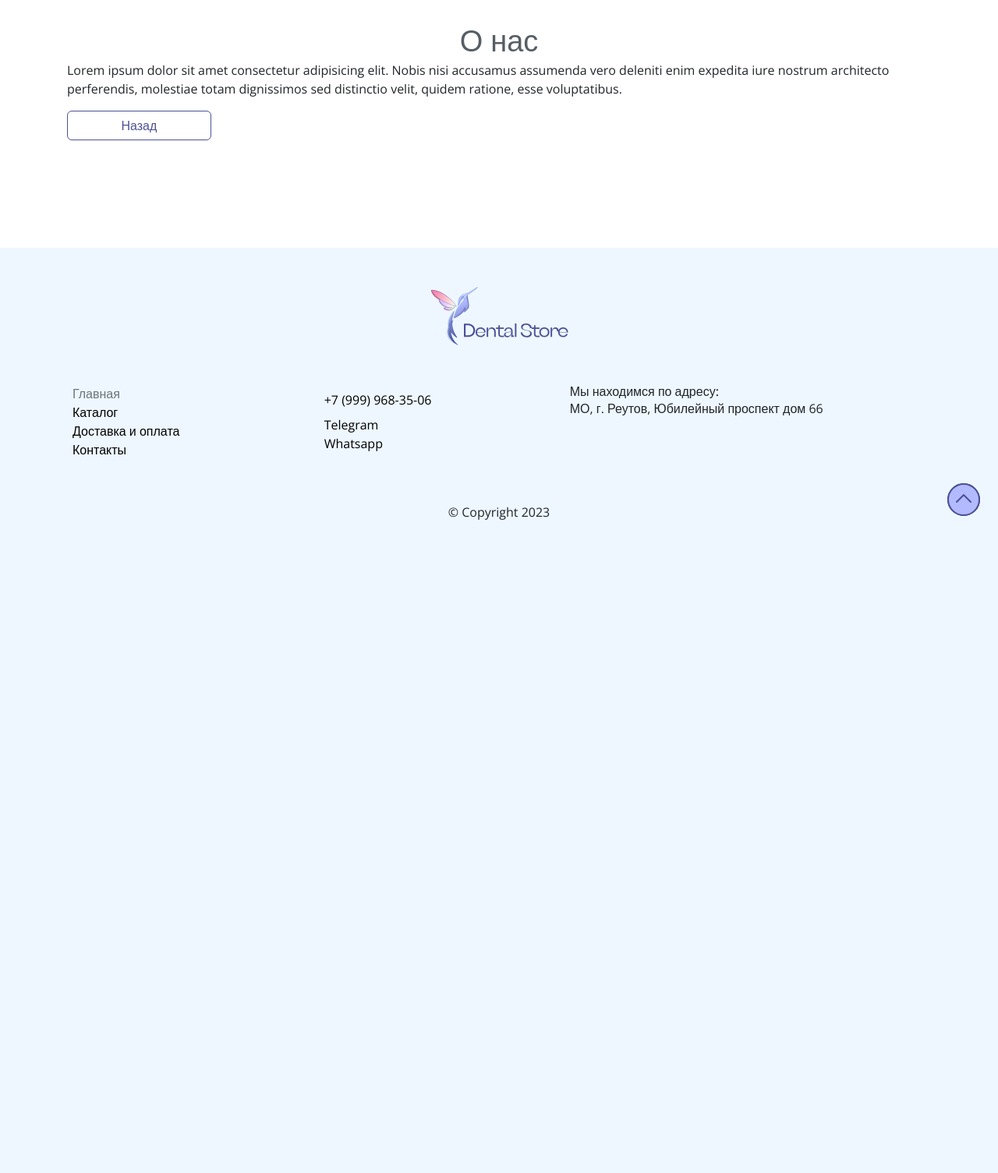
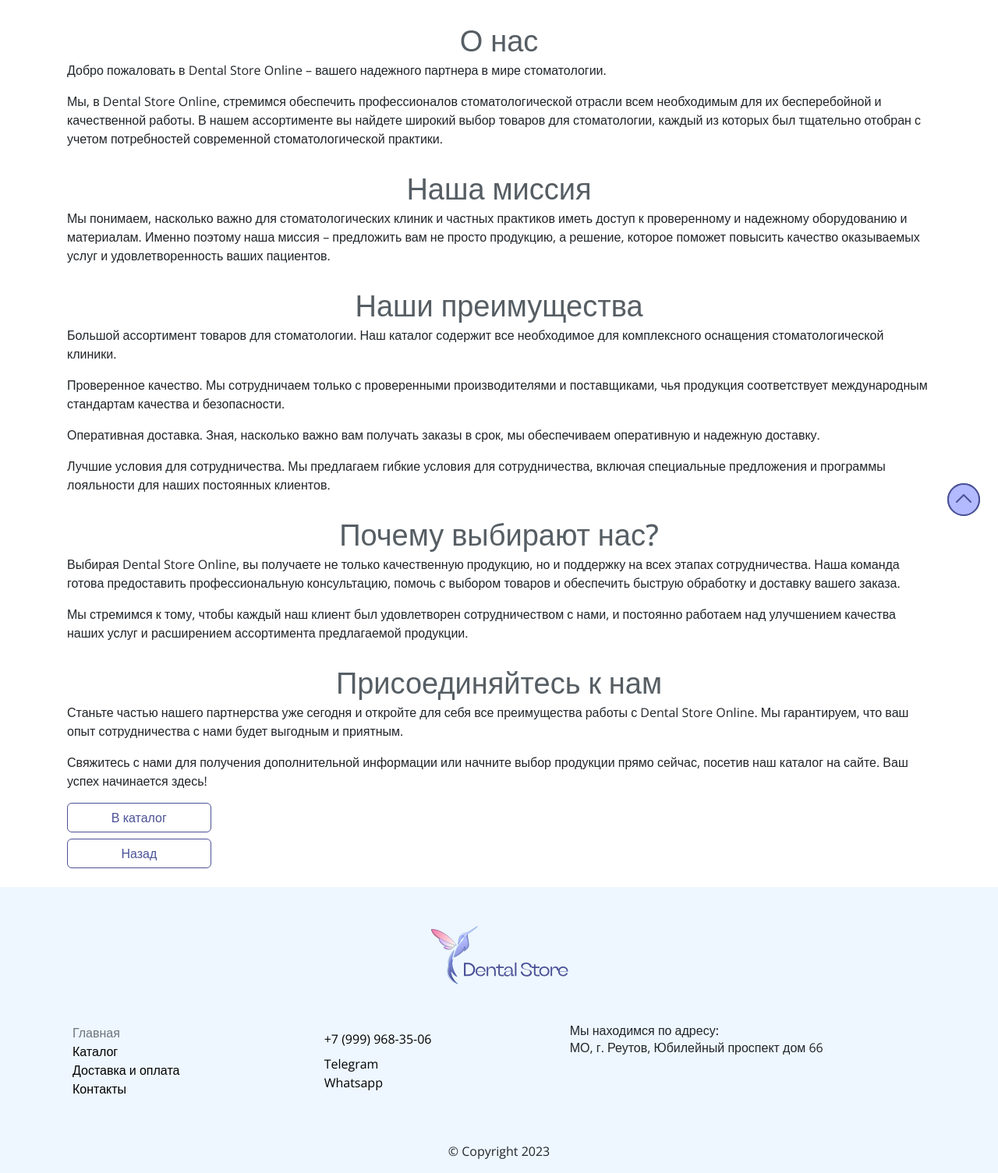
Before and after one commit to a-krasilskaya/dentalstore, a Django app: page /about/ in a window 1280 px wide. Shown: the part 115-1620 px from the top of the page at 78% size. Before the commit the page ends 782 px from the top, so only its background shows below. Run offline with Django 4.2, Linux system fonts and the light colour scheme; some libraries are stand-ins or nearby versions.

Commit message:
Add text about

```diff
--- a/dentalstore/app/templates/app/about.html
+++ b/dentalstore/app/templates/app/about.html
@@ -6,11 +6,24 @@
 
 <div class="container p-3">
     <h2 class="h2-title pt-3">О нас</h2>
-    <p>Lorem ipsum dolor sit amet consectetur adipisicing elit.
-        Nobis nisi accusamus assumenda vero deleniti enim expedita iure nostrum architecto perferendis,
-        molestiae totam dignissimos sed distinctio velit, quidem ratione, esse voluptatibus.  </p>
-    <div class="col-3 col-md-2">
-        <a href="javascript:history.back()" class="button btn return-store d-block">Назад</a>
+    <p>Добро пожаловать в Dental Store Online – вашего надежного партнера в мире стоматологии.</p>
+    <p>Мы, в Dental Store Online, стремимся обеспечить профессионалов стоматологической отрасли всем необходимым для их бесперебойной и качественной работы. В нашем ассортименте вы найдете широкий выбор товаров для стоматологии, каждый из которых был тщательно отобран с учетом потребностей современной стоматологической практики.</p>
+    <h2 class="h2-title pt-3">Наша миссия</h2>
+    <p>Мы понимаем, насколько важно для стоматологических клиник и частных практиков иметь доступ к проверенному и надежному оборудованию и материалам. Именно поэтому наша миссия – предложить вам не просто продукцию, а решение, которое поможет повысить качество оказываемых услуг и удовлетворенность ваших пациентов.</p>
+    <h2 class="h2-title pt-3">Наши преимущества</h2>
+    <p>Большой ассортимент товаров для стоматологии. Наш каталог содержит все необходимое для комплексного оснащения стоматологической клиники.</p>
+    <p>Проверенное качество. Мы сотрудничаем только с проверенными производителями и поставщиками, чья продукция соответствует международным стандартам качества и безопасности.</p>
+    <p>Оперативная доставка. Зная, насколько важно вам получать заказы в срок, мы обеспечиваем оперативную и надежную доставку. </p>
+    <p>Лучшие условия для сотрудничества. Мы предлагаем гибкие условия для сотрудничества, включая специальные предложения и программы лояльности для наших постоянных клиентов.</p>
+    <h2 class="h2-title pt-3">Почему выбирают нас?</h2>
+    <p>Выбирая Dental Store Online, вы получаете не только качественную продукцию, но и поддержку на всех этапах сотрудничества. Наша команда готова предоставить профессиональную консультацию, помочь с выбором товаров и обеспечить быструю обработку и доставку вашего заказа.</p>
+    <p>Мы стремимся к тому, чтобы каждый наш клиент был удовлетворен сотрудничеством с нами, и постоянно работаем над улучшением качества наших услуг и расширением ассортимента предлагаемой продукции.</p>
+    <h2 class="h2-title pt-3">Присоединяйтесь к нам</h2>
+    <p>Станьте частью нашего партнерства уже сегодня и откройте для себя все преимущества работы с Dental Store Online. Мы гарантируем, что ваш опыт сотрудничества с нами будет выгодным и приятным. </p>
+    <p>Свяжитесь с нами для получения дополнительной информации или начните выбор продукции прямо сейчас, посетив наш каталог на сайте. Ваш успех начинается здесь!</p>
+    <div class="col-3 col-md-2 my-2">
+        <a href="/catalog" class="button btn return-store d-block">В каталог</a>
+        <a href="javascript:history.back()" class="button btn return-store d-block my-2">Назад</a>
     </div>
 </div>
 {% endblock %}
```
Also changed, not shown: dentalstore/app/templates/app/main.html (+5 -5 lines).
